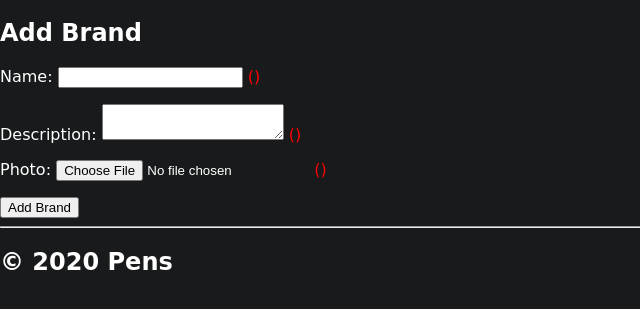
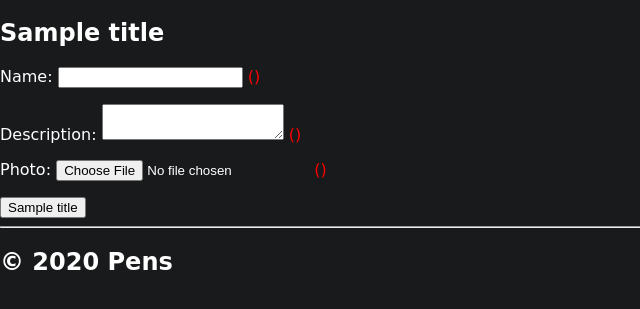
Before and after one commit to FarzadHayat/internet-pen-database, a Flask app: template templates/add_brand.html in a window 1280 px wide. Shown: the part 51-360 px from the top of the page, without its empty margins (0-640 px from the left). Run offline with Flask 2, Linux system fonts and the light colour scheme; the template is opened without the code that fills it: values that come from a table or form of the project are taken from there, most other values are stand-ins (such as "Sample title", 1, 10 or a date in 2020); parts of the project's set-up code (start-up, migrations or seed data) failed here and were passed over; some libraries are stand-ins or nearby versions.

Commit message:
Form for editing of brand data. You can now change brand name, description and photo. Uses the same template as add brand. But with a different title, and populated fields. Tidied up add/edit brand code by removing a duplicated return render template function. Before: if GET then: (do x else if validate then y else x) After: if validate then y do x anyway . . . This is more efficient because x needed to be called either way so we have improved the efficiency of our code.

```diff
--- a/main.py
+++ b/main.py
@@ -67,14 +67,14 @@ def save_photo(form_photo):
     f_name, f_ext = os.path.splitext(form_photo.filename)
     photo_fn = random_hex + f_ext
     # save the uploaded photo to the database
-    photo_path = os.path.join(app.root_path, 'static/images/brands', photo_fn)
+    photo_path = os.path.join(app.root_path, 'static', 'images', 'brands', photo_fn)
     form_photo.save(photo_path)
 
     return photo_fn
 
 # delete brand photo from computer files
 def delete_photo(form_photo):
-    photo_path = os.path.join(app.root_path, 'static/images/brands', form_photo)
+    photo_path = os.path.join(app.root_path, 'static', 'images', 'brands', form_photo)
     os.remove(photo_path)
 
     return
@@ -83,24 +83,42 @@ def delete_photo(form_photo):
 @app.route('/add_brand', methods = ['GET', 'POST'])
 def add_brand():
     form = Add_Brand()
+    # form submitted to the server by a user
+    if form.validate_on_submit():
+        new_brand = models.Brand()
+        new_brand.name = form.name.data
+        new_brand.desc = form.desc.data
+        if form.photo.data:
+            photo_file = save_photo(form.photo.data)
+            new_brand.photo = photo_file
+        new_brand.deletable = True
+        db.session.add(new_brand)
+        db.session.commit()
+        return redirect(url_for('brand', id=new_brand.id))
     # request to see the page
-    if request.method=='GET':
-        return render_template('add_brand.html', form = form, title = "Add a Brand")
+    return render_template('add_brand.html', form = form, title = "Add Brand")
+
+# form to edit a brand in the database
+@app.route('/edit_brand/<int:id>', methods = ['GET', 'POST'])
+def edit_brand(id):
+    form = Add_Brand()
+    # current brand data
+    brand = db.session.query(models.Brand).filter(models.Brand.id==id).first_or_404()
     # form submitted to the server by a user
-    else:
-        if form.validate_on_submit():
-            new_brand = models.Brand()
-            new_brand.name = form.name.data
-            new_brand.desc = form.desc.data
-            if form.photo.data:
-                photo_file = save_photo(form.photo.data)
-                new_brand.photo = photo_file
-            new_brand.deletable = True
-            db.session.add(new_brand)
-            db.session.commit()
-            return redirect(url_for('brand', id=new_brand.id))
-        else:
-            return render_template('add_brand.html', form = form, title = "Add a Brand")
+    if form.validate_on_submit():
+        brand.name = form.name.data
+        brand.desc = form.desc.data
+        if form.photo.data:
+            photo_file = save_photo(form.photo.data)
+            delete_photo(brand.photo)
+            brand.photo = photo_file
+        db.session.commit()
+        return redirect(url_for('brand', id=brand.id))
+    # request to see the page
+    # populate fields with currently saved data
+    form.name.data = brand.name
+    form.desc.data = brand.desc
+    return render_template('add_brand.html', form = form, title = "Edit Brand")
 
 # form to delete a brand from the database
 @app.route('/delete_brand/<int:id>')
--- a/templates/add_brand.html
+++ b/templates/add_brand.html
@@ -1,13 +1,12 @@
 {% extends 'layout.html' %}
 {% block content %}
-<h2>Add Brand</h2>
+<h2>{{ title }}</h2>
 
 <form method="POST" enctype="multipart/form-data">
   {{ form.csrf_token }}
   <p>Name: {{ form.name }} <span style="color:red">{{ form.name.errors }}</span></p>
   <p>Description: {{ form.desc }} <span style="color:red">{{ form.desc.errors }}</span></p>
   <p>Photo: {{ form.photo }} <span style="color:red">{{ form.photo.errors }}</span></p>
-  <input type="submit" value="Add Brand">
+  <input type="submit" value="{{ title }}">
 </form>
-
 {% endblock %}
--- a/templates/all_brands.html
+++ b/templates/all_brands.html
@@ -10,7 +10,8 @@
                     <p class="preview-text">{{ brand.desc }}</p>
                     <a href="/brand/{{ brand.id }}">Read more...</a>
                     {% if brand.deletable == true %}
-                    <a href="/delete_brand/{{ brand.id }}">🗑</a>
+                    <a href="/edit_brand/{{ brand.id }}">Edit</a>
+                    <a href="/delete_brand/{{ brand.id }}">Delete</a>
                     {% endif %}
                 </div>
                 <div class="card-photo" style="background-image: url('/static/images/brands/{{ brand.photo }}')"></div>
@@ -24,5 +25,6 @@
                 <div class="card-photo" style="background-color:darkgray; background-image: url('/static/images/add.png')"></div>
             </div>
         </div>
+        <div style="margin-top: 250px"></div>
     </div>
 </div>
--- a/templates/pen.html
+++ b/templates/pen.html
@@ -2,7 +2,7 @@
 {% block content %}
 <div id="item-page">
     <!-- pen title -->
-    <h1>{{pen.name}}</h1>
+    <h1>{{ pen.name }}</h1>
     <div id="item-page-container">
         <!-- pen photo -->
         <div id="page-photo">
@@ -10,7 +10,7 @@
         </div>
         <!-- pen details -->
         <div id="page-details">
-            <p>{{pen.desc}}</p>
+            <p>{{ pen.desc }}</p>
             <br>
             <!-- list all tags for this pen -->
             <ul>
```
Also changed, not shown: pens.db, static/images/brands/2c954cfd1cdc8e1d.jpg (added), static/images/brands/870f0ce54d1fef0f.jpg (added), static/images/brands/99df1a2f61a6d161.jpg (added).
